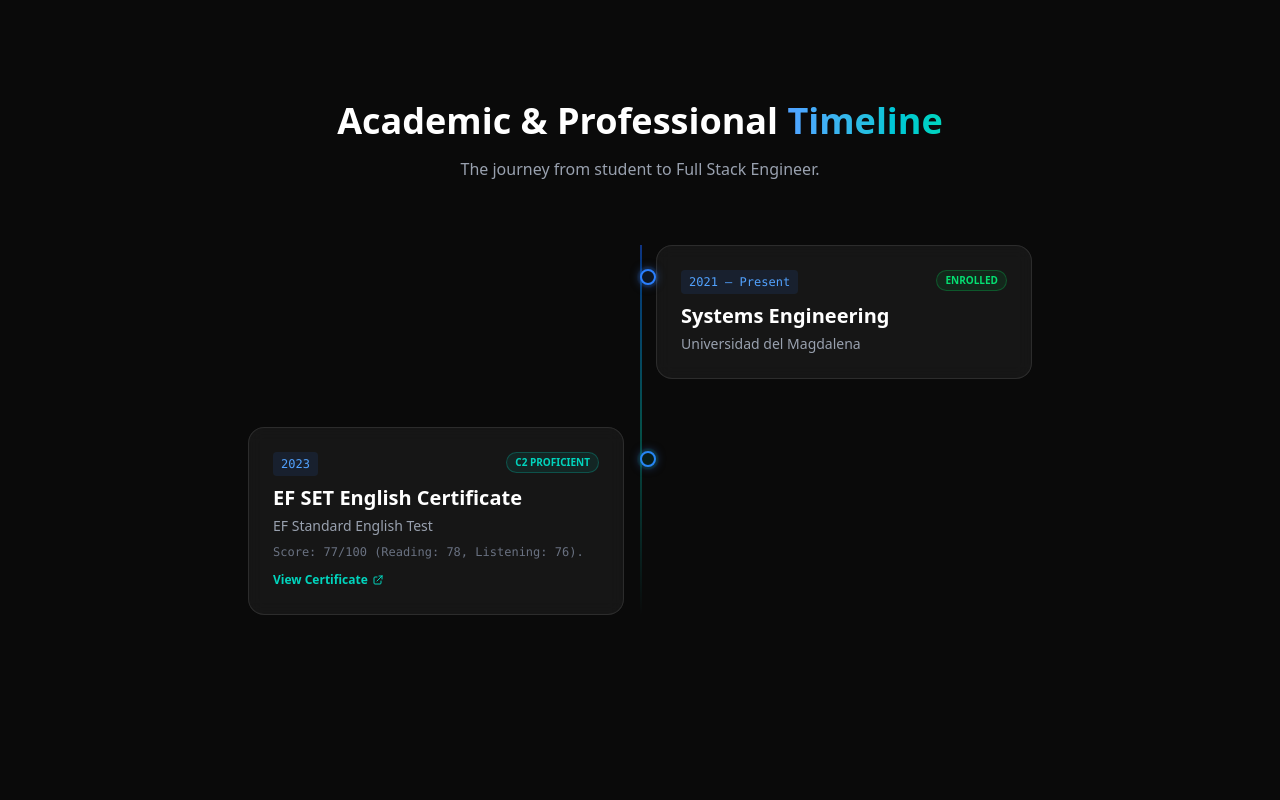
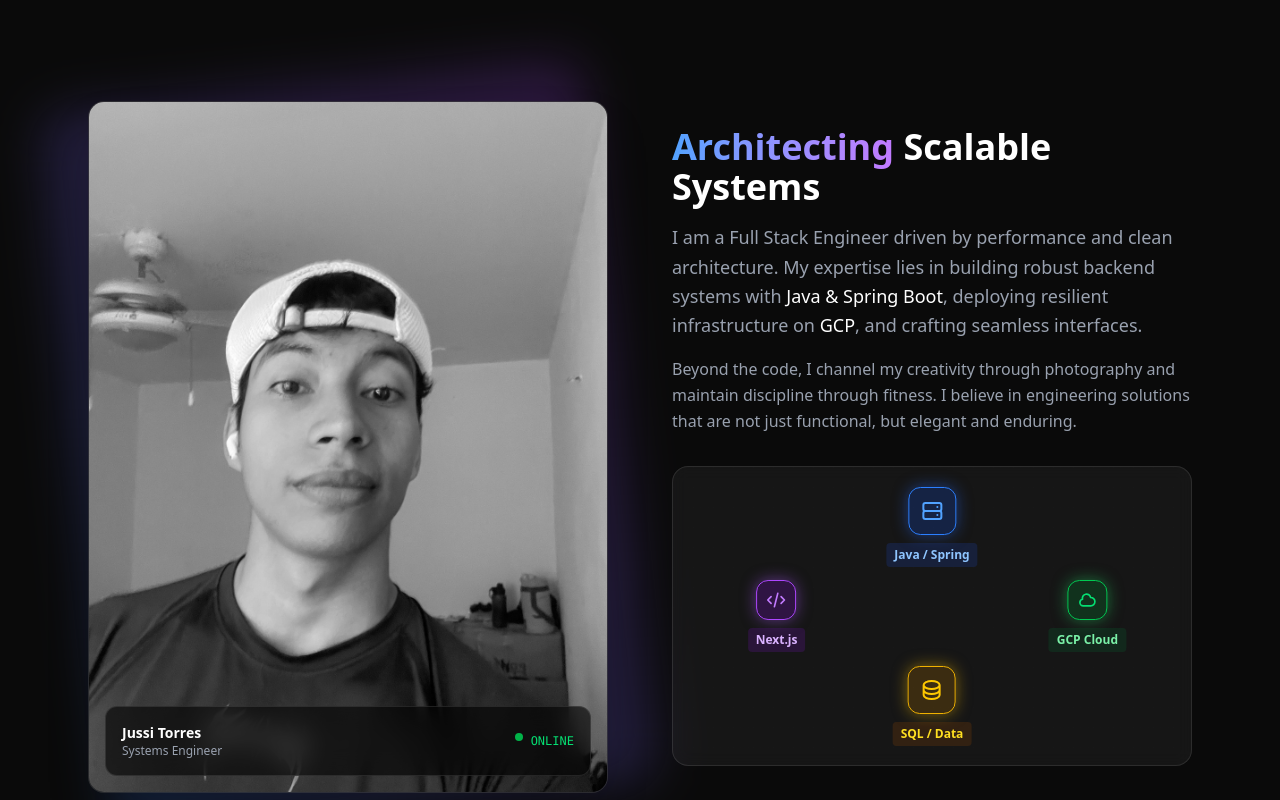
Before and after one commit to JussiTorres/jussi-portfolio, a Next.js app: page / in a window 1280 px wide. Shown: the part 1680-2480 px from the top of the page. Built offline with nearby package versions, Linux system fonts and the light colour scheme.

Commit message:
feat: Replace skills list with animated Tech Constellation diagram

```diff
--- a/src/app/components/Education.jsx
+++ b/src/app/components/Education.jsx
@@ -1,125 +1,197 @@
 "use client";
 import { motion } from "framer-motion";
+import Image from "next/image";
 
-export default function Education() {
-  const timelineData = [
-    {
-      year: "2021 — Present",
-      title: "Systems Engineering",
-      institution: "Universidad del Magdalena",
-      description: null, // Minimalismo absoluto
-      status: "Enrolled",
-      color: "bg-blue-500",
-    },
-    {
-      year: "2023",
-      title: "EF SET English Certificate",
-      institution: "EF Standard English Test",
-      description: "Score: 77/100 (Reading: 78, Listening: 76).", // Solo el dato duro
-      status: "C2 Proficient",
-      color: "bg-teal-500",
-      link: "https://cert.efset.org/ErenWy"
-    },
-  ];
+export default function About() {
+  return (
+    <section id="about" className="py-24 relative bg-neutral-950 overflow-hidden">
 
-  return (
-    <section id="education" className="py-24 relative bg-neutral-950 overflow-hidden">
+      {/* Background Decor (Subtle Glows) */}
+      <div className="absolute top-0 right-0 w-[500px] h-[500px] bg-blue-600/10 rounded-full blur-[120px] -z-10" />
+      <div className="absolute bottom-0 left-0 w-[500px] h-[500px] bg-purple-600/10 rounded-full blur-[120px] -z-10" />
 
-      {/* Background Decor */}
-      <div className="absolute top-1/3 left-0 w-[400px] h-[400px] bg-blue-900/10 rounded-full blur-[100px] -z-10" />
-      <div className="absolute bottom-0 right-0 w-[400px] h-[400px] bg-teal-900/10 rounded-full blur-[100px] -z-10" />
+      <div className="max-w-6xl mx-auto px-6 grid md:grid-cols-2 gap-16 items-center">
 
-      <div className="max-w-4xl mx-auto px-6">
+        {/* Left: Image Area */}
+        <motion.div
+          initial={{ opacity: 0, x: -50 }}
+          whileInView={{ opacity: 1, x: 0 }}
+          viewport={{ once: true }}
+          transition={{ duration: 0.6 }}
+          className="relative"
+        >
+          {/* Glass Card Backdrop */}
+          <div className="absolute inset-0 bg-gradient-to-tr from-blue-500/20 to-purple-500/20 rounded-3xl blur-xl transform rotate-[-6deg] scale-105" />
 
-        <motion.div
-          initial={{ opacity: 0, y: 20 }}
-          whileInView={{ opacity: 1, y: 0 }}
-          viewport={{ once: true }}
-          className="mb-16 text-center"
-        >
-          <h2 className="text-3xl md:text-4xl font-bold mb-4">
-            Academic & Professional{" "}
-            <span className="text-transparent bg-clip-text bg-gradient-to-r from-blue-400 to-teal-400">
-              Timeline
-            </span>
-          </h2>
-          <p className="text-gray-400">
-            The journey from student to Full Stack Engineer.
-          </p>
+          <div className="relative rounded-2xl overflow-hidden border border-white/10 bg-neutral-900/50 shadow-2xl">
+            <Image
+              src="/about-me.jpg"
+              alt="Jussi Torres"
+              width={600}
+              height={800}
+              className="object-cover w-full h-auto grayscale hover:grayscale-0 transition-all duration-700 ease-in-out"
+            />
+
+            {/* Floating Badge */}
+            <div className="absolute bottom-4 left-4 right-4 bg-black/60 backdrop-blur-md border border-white/10 p-4 rounded-xl flex justify-between items-center">
+              <div>
+                <p className="text-white text-sm font-bold">Jussi Torres</p>
+                <p className="text-gray-400 text-xs">Systems Engineer</p>
+              </div>
+              <div className="flex gap-2">
+                <div className="w-2 h-2 rounded-full bg-green-500 animate-pulse" />
+                <span className="text-xs text-green-400 font-mono">ONLINE</span>
+              </div>
+            </div>
+          </div>
         </motion.div>
 
-        {/* Timeline Container */}
-        <div className="relative">
-          {/* Vertical Line */}
-          <div className="absolute left-4 md:left-1/2 top-0 bottom-0 w-0.5 bg-gradient-to-b from-blue-600/50 via-teal-600/50 to-transparent -translate-x-1/2 md:translate-x-0" />
+        {/* Right: Content Area */}
+        <div className="space-y-8">
 
-          <div className="space-y-12">
-            {timelineData.map((item, index) => (
-              <motion.div
-                key={index}
-                initial={{ opacity: 0, y: 30 }}
-                whileInView={{ opacity: 1, y: 0 }}
-                viewport={{ once: true }}
-                transition={{ delay: index * 0.2 }}
-                className={`relative flex flex-col md:flex-row gap-8 ${
-                  index % 2 === 0 ? "md:flex-row-reverse" : ""
-                }`}
-              >
-                {/* Timeline Dot */}
-                <div className="absolute left-4 md:left-1/2 w-4 h-4 bg-neutral-950 border-2 border-blue-500 rounded-full -translate-x-1/2 md:translate-x-0 mt-6 z-10 shadow-[0_0_10px_rgba(59,130,246,0.5)]">
-                  <div className={`w-full h-full rounded-full ${item.color} opacity-50 animate-ping`} />
-                </div>
+          <motion.div
+            initial={{ opacity: 0, y: 20 }}
+            whileInView={{ opacity: 1, y: 0 }}
+            viewport={{ once: true }}
+            transition={{ delay: 0.2 }}
+          >
+            <h2 className="text-4xl font-bold mb-4">
+              <span className="text-transparent bg-clip-text bg-gradient-to-r from-blue-400 to-purple-400">
+                Architecting
+              </span>{" "}
+              Scalable Systems
+            </h2>
+            <p className="text-gray-400 leading-relaxed text-lg">
+              I am a Full Stack Engineer driven by performance and clean architecture.
+              My expertise lies in building robust backend systems with <strong className="text-white font-medium">Java & Spring Boot</strong>,
+              deploying resilient infrastructure on <strong className="text-white font-medium">GCP</strong>, and crafting seamless interfaces.
+            </p>
+            <p className="text-gray-400 leading-relaxed mt-4">
+              Beyond the code, I channel my creativity through photography and maintain discipline through fitness.
+              I believe in engineering solutions that are not just functional, but elegant and enduring.
+            </p>
+          </motion.div>
 
-                {/* Content Card */}
-                <div className="ml-12 md:ml-0 md:w-1/2 flex justify-center md:block">
-                  <div className={`group relative p-6 bg-white/5 border border-white/10 rounded-2xl hover:border-blue-500/30 transition-colors backdrop-blur-sm ${
-                    index % 2 === 0 ? "md:mr-8" : "md:ml-8"
-                  }`}>
+          {/* THE TECH CONSTELLATION (Replaces the old bars) */}
+          <div className="relative h-[300px] w-full mt-8 bg-white/5 border border-white/10 rounded-2xl backdrop-blur-sm overflow-hidden">
 
-                    <div className="flex justify-between items-start mb-2">
-                      <span className="text-xs font-mono text-blue-400 bg-blue-500/10 px-2 py-1 rounded">
-                        {item.year}
-                      </span>
-                      <span className={`text-[10px] font-bold px-2 py-0.5 rounded-full border ${
-                        item.status === 'Enrolled'
-                          ? 'border-green-500/30 text-green-400 bg-green-500/10'
-                          : 'border-teal-500/30 text-teal-400 bg-teal-500/10'
-                      }`}>
-                        {item.status.toUpperCase()}
-                      </span>
-                    </div>
+            {/* Grid Background */}
+            <div className="absolute inset-0 bg-[linear-gradient(to_right,#80808012_1px,transparent_1px),linear-gradient(to_bottom,#80808012_1px,transparent_1px)] bg-[size:20px_20px] opacity-20"></div>
 
-                    <h3 className="text-xl font-bold text-white mb-1">{item.title}</h3>
-                    <p className={`text-sm text-gray-400 font-medium ${item.description ? "mb-2" : ""}`}>
-                      {item.institution}
-                    </p>
+            {/* SVG Connecting Lines */}
+            <svg className="absolute inset-0 w-full h-full pointer-events-none">
+              {/* Lines connecting the nodes (coordinates are approximate percentages) */}
+              <motion.path
+                d="M 50% 20% L 80% 50%" // Top to Right
+                stroke="url(#gradient-line)"
+                strokeWidth="2"
+                fill="none"
+                initial={{ pathLength: 0, opacity: 0 }}
+                whileInView={{ pathLength: 1, opacity: 0.5 }}
+                transition={{ duration: 1.5, delay: 0.5 }}
+              />
+              <motion.path
+                d="M 50% 20% L 20% 50%" // Top to Left
+                stroke="url(#gradient-line)"
+                strokeWidth="2"
+                fill="none"
+                initial={{ pathLength: 0, opacity: 0 }}
+                whileInView={{ pathLength: 1, opacity: 0.5 }}
+                transition={{ duration: 1.5, delay: 0.7 }}
+              />
+              <motion.path
+                d="M 50% 20% L 50% 80%" // Top to Bottom
+                stroke="url(#gradient-line)"
+                strokeWidth="2"
+                fill="none"
+                initial={{ pathLength: 0, opacity: 0 }}
+                whileInView={{ pathLength: 1, opacity: 0.5 }}
+                transition={{ duration: 1.5, delay: 0.9 }}
+              />
+              <motion.path
+                d="M 20% 50% L 50% 80%" // Left to Bottom
+                stroke="url(#gradient-line)"
+                strokeWidth="2"
+                fill="none"
+                initial={{ pathLength: 0, opacity: 0 }}
+                whileInView={{ pathLength: 1, opacity: 0.5 }}
+                transition={{ duration: 1.5, delay: 1.1 }}
+              />
+              <motion.path
+                d="M 80% 50% L 50% 80%" // Right to Bottom
+                stroke="url(#gradient-line)"
+                strokeWidth="2"
+                fill="none"
+                initial={{ pathLength: 0, opacity: 0 }}
+                whileInView={{ pathLength: 1, opacity: 0.5 }}
+                transition={{ duration: 1.5, delay: 1.3 }}
+              />
 
-                    {item.description && (
-                      <p className="text-gray-500 text-xs font-mono">
-                        {item.description}
-                      </p>
-                    )}
+              <defs>
+                <linearGradient id="gradient-line" x1="0%" y1="0%" x2="100%" y2="0%">
+                  <stop offset="0%" stopColor="#3b82f6" />
+                  <stop offset="100%" stopColor="#a855f7" />
+                </linearGradient>
+              </defs>
+            </svg>
 
-                    {item.link && (
-                      <a
-                        href={item.link}
-                        target="_blank"
-                        rel="noopener noreferrer"
-                        className="inline-flex items-center mt-3 text-xs font-bold text-teal-400 hover:text-teal-300 transition-colors"
-                      >
-                        View Certificate
-                        <svg className="w-3 h-3 ml-1" fill="none" stroke="currentColor" viewBox="0 0 24 24"><path strokeLinecap="round" strokeLinejoin="round" strokeWidth="2" d="M10 6H6a2 2 0 00-2 2v10a2 2 0 002 2h10a2 2 0 002-2v-4M14 4h6m0 0v6m0-6L10 14"></path></svg>
-                      </a>
-                    )}
-                  </div>
-                </div>
+            {/* NODES */}
 
-                <div className="hidden md:block md:w-1/2" />
-              </motion.div>
-            ))}
+            {/* Top Node: Backend */}
+            <motion.div
+              className="absolute top-[20%] left-1/2 -translate-x-1/2 -translate-y-1/2 flex flex-col items-center gap-2"
+              initial={{ scale: 0, opacity: 0 }}
+              whileInView={{ scale: 1, opacity: 1 }}
+              transition={{ delay: 0.5, type: "spring" }}
+            >
+              <div className="w-12 h-12 rounded-xl bg-blue-600/20 border border-blue-500 flex items-center justify-center shadow-[0_0_15px_rgba(37,99,235,0.5)]">
+                <svg className="w-6 h-6 text-blue-400" fill="none" stroke="currentColor" viewBox="0 0 24 24"><path strokeLinecap="round" strokeLinejoin="round" strokeWidth="2" d="M5 12h14M5 12a2 2 0 01-2-2V6a2 2 0 012-2h14a2 2 0 012 2v4a2 2 0 01-2 2M5 12a2 2 0 00-2 2v4a2 2 0 002 2h14a2 2 0 002-2v-4a2 2 0 00-2-2m-2-4h.01M17 16h.01"></path></svg>
+              </div>
+              <span className="text-xs font-bold text-blue-300 bg-blue-900/30 px-2 py-1 rounded">Java / Spring</span>
+            </motion.div>
+
+            {/* Right Node: Cloud */}
+            <motion.div
+              className="absolute top-[50%] left-[80%] -translate-x-1/2 -translate-y-1/2 flex flex-col items-center gap-2"
+              initial={{ scale: 0, opacity: 0 }}
+              whileInView={{ scale: 1, opacity: 1 }}
+              transition={{ delay: 0.7, type: "spring" }}
+            >
+              <div className="w-10 h-10 rounded-xl bg-green-600/20 border border-green-500 flex items-center justify-center shadow-[0_0_15px_rgba(34,197,94,0.5)]">
+                <svg className="w-5 h-5 text-green-400" fill="none" stroke="currentColor" viewBox="0 0 24 24"><path strokeLinecap="round" strokeLinejoin="round" strokeWidth="2" d="M3 15a4 4 0 004 4h9a5 5 0 10-.1-9.999 5.002 5.002 0 10-9.78 2.096A4.001 4.001 0 003 15z"></path></svg>
+              </div>
+              <span className="text-xs font-bold text-green-300 bg-green-900/30 px-2 py-1 rounded">GCP Cloud</span>
+            </motion.div>
+
+            {/* Left Node: Frontend */}
+            <motion.div
+              className="absolute top-[50%] left-[20%] -translate-x-1/2 -translate-y-1/2 flex flex-col items-center gap-2"
+              initial={{ scale: 0, opacity: 0 }}
+              whileInView={{ scale: 1, opacity: 1 }}
+              transition={{ delay: 0.9, type: "spring" }}
+            >
+              <div className="w-10 h-10 rounded-xl bg-purple-600/20 border border-purple-500 flex items-center justify-center shadow-[0_0_15px_rgba(168,85,247,0.5)]">
+                <svg className="w-5 h-5 text-purple-400" fill="none" stroke="currentColor" viewBox="0 0 24 24"><path strokeLinecap="round" strokeLinejoin="round" strokeWidth="2" d="M10 20l4-16m4 4l4 4-4 4M6 16l-4-4 4-4"></path></svg>
+              </div>
+              <span className="text-xs font-bold text-purple-300 bg-purple-900/30 px-2 py-1 rounded">Next.js</span>
+            </motion.div>
+
+            {/* Bottom Node: Data */}
+            <motion.div
+              className="absolute top-[80%] left-1/2 -translate-x-1/2 -translate-y-1/2 flex flex-col items-center gap-2"
+              initial={{ scale: 0, opacity: 0 }}
+              whileInView={{ scale: 1, opacity: 1 }}
+              transition={{ delay: 1.1, type: "spring" }}
+            >
+              <div className="w-12 h-12 rounded-xl bg-yellow-600/20 border border-yellow-500 flex items-center justify-center shadow-[0_0_15px_rgba(234,179,8,0.5)]">
+                <svg className="w-6 h-6 text-yellow-400" fill="none" stroke="currentColor" viewBox="0 0 24 24"><path strokeLinecap="round" strokeLinejoin="round" strokeWidth="2" d="M4 7v10c0 2.21 3.582 4 8 4s8-1.79 8-4V7M4 7c0 2.21 3.582 4 8 4s8-1.79 8-4M4 7c0-2.21 3.582-4 8-4s8 1.79 8 4m0 5c0 2.21-3.582 4-8 4s-8-1.79-8-4"></path></svg>
+              </div>
+              <span className="text-xs font-bold text-yellow-300 bg-yellow-900/30 px-2 py-1 rounded">SQL / Data</span>
+            </motion.div>
+
           </div>
+
         </div>
-
       </div>
     </section>
   );
```
